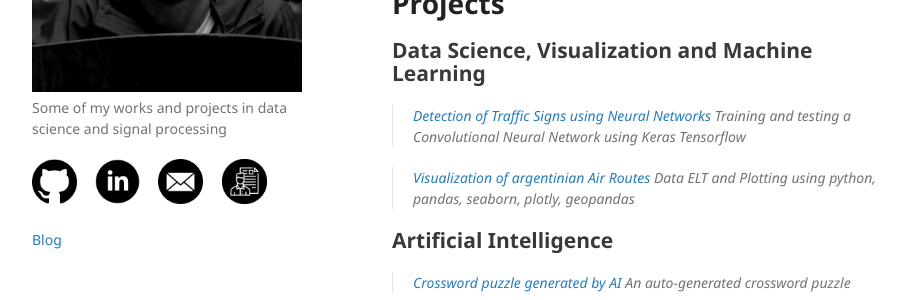
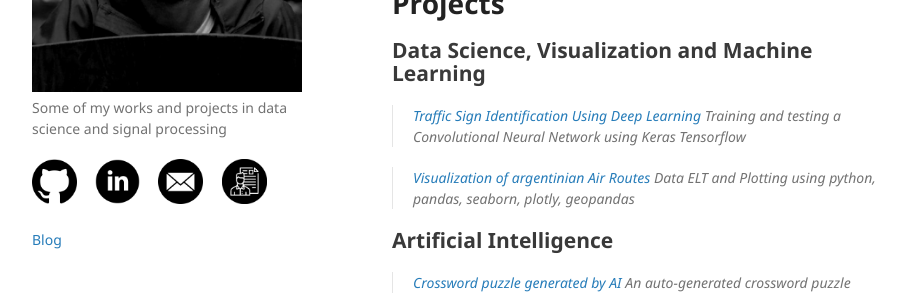
Before and after one commit to Marouxet/marouxet.github.io, a Jekyll site: the page built from index.md, in a window 1280 px wide and 1065 px high. Shown: the part 287-587 px from the top of the window, without its empty margins (178-1100 px from the left). Built offline with Jekyll 4.4.1, drawn with Linux system fonts in a browser that asks for light colours; our own code applies the rules of GitHub Pages for plain Markdown files.

Commit message:
deeplearning

```diff
--- a/index.md
+++ b/index.md
@@ -11,7 +11,7 @@ In this site, you will find some projects in both fields, mostly developed on Py
 
 ## Data Science, Visualization and Machine Learning
 
->[Detection of Traffic Signs using Neural Networks](https://marouxet.github.io/cs50-traffic)
+>[Traffic Sign Identification Using Deep Learning](https://marouxet.github.io/cs50-traffic)
 >_Training and testing a Convolutional Neural Network using Keras Tensorflow_
 
 >[Visualization of argentinian Air Routes](https://marouxet.github.io/VisualAeropuertos.html)
```
Also changed, not shown: cs50-traffic.md (+1 -1 lines).
